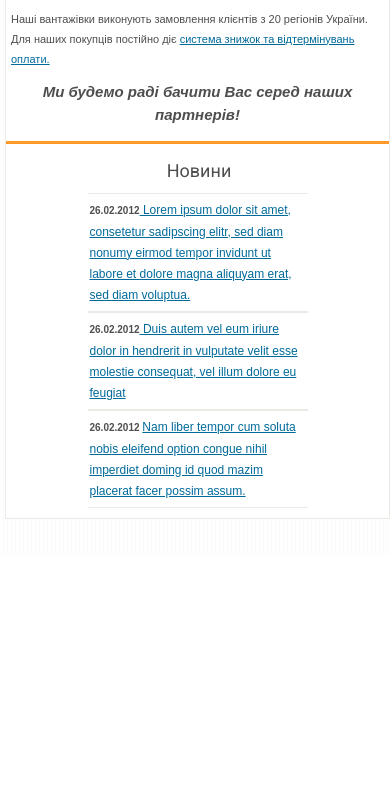
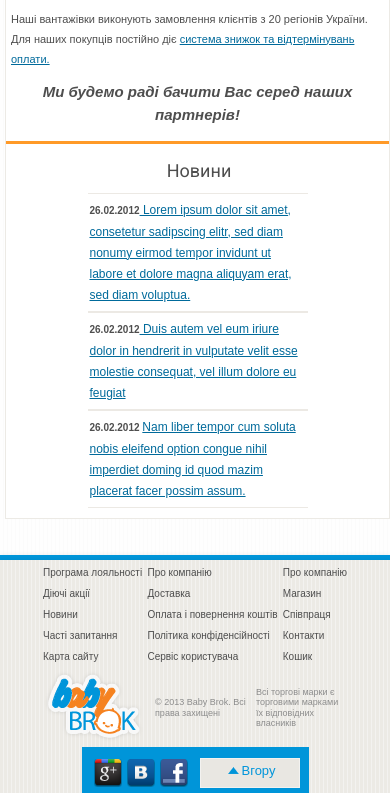
Before and after one commit to JuliaShybunka/Impulsis-test, a website: page app/index.html in a window 390 px wide. Shown: the part 1437-2230 px from the top of the page. Before the commit the page ends 1992 px from the top, so only its background shows below. Drawn offline with nearby package versions, Linux system fonts and the light colour scheme; files whose address does not match are found by name; a web font is replaced by a local one.

Commit message:
Create media for footer

```diff
--- a/app/css/media.css
+++ b/app/css/media.css
@@ -28,7 +28,48 @@
 
 }
 
+@media (max-width: 1030px) {
+
+    .footer__ribbon::before,
+    .footer__inner::after,
+    .footer__inner::before {
+        display: none;
+    }
+
+    .footer {
+        background-image: none;
+        border: none;
+        width: 100%;
+        filter: drop-shadow(0 0 2px rgba(0, 1, 1, 0.08));
+        background-image: -webkit-linear-gradient(0deg, #eceae5 37.5%, #f3f2f0 37.5%, #f3f2f0 50%, #eceae5 50%, #eceae5 87.5%, #f3f2f0 87.5%, #f3f2f0 100%);
+        background-size: 8.00px 8.00px;
+        border-top: 5px solid #0095d9;
+    }
+
+    .footer__container {
+        border: none;
+        width: auto;
+    }
+
+
+}
+
 @media (max-width: 1000px) {
+
+    .footer__social {
+        padding-right: 0;
+    }
+
+    .footer__lists {
+        display: flex;
+        flex-wrap: wrap;
+        padding: 2px 0 0 8px;
+        min-width: 437px;
+    }
+
+    .footer__rights {
+        padding-left: 0;
+    }
 
     .catalogue {
         display: none;
@@ -112,6 +153,47 @@
 
 
 @media (max-width: 750px) {
+    .footer__inner {
+        flex-direction: column;
+        align-items: center;
+    }
+
+    .footer__lists {
+        padding: 5px;
+
+    }
+
+    .footer__rights {
+        display: flex;
+        align-items: center;
+        padding: 0;
+    }
+
+    .footer__rights-text,
+    .footer__rights-img img {
+        padding: 0 5px;
+    }
+
+    .footer__social-icons {
+        width: 100%;
+    }
+
+    .footer__social {
+        display: flex;
+    }
+
+    .footer__social-icons {
+        height: 46px;
+    }
+
+    .footer__social-btn a {
+        min-width: 100px;
+    }
+
+    .footer__social-btn {
+        background-color: #0095d9;
+        padding-right: 9px;
+    }
 
     .about {
         padding: 10px;
@@ -276,6 +358,12 @@
 }
 
 @media (max-width: 650px) {
+    .footer__rights-text {
+        max-width: 101px;
+        font-size: 9px;
+    }
+
+
     .header__nav {
         flex-direction: column;
         align-items: center;
@@ -366,6 +454,23 @@
 }
 
 @media (max-width: 500px) {
+    .footer__list ul li a {
+        font-size: 11px;
+    }
+
+    .footer__list ul {
+        margin: 0;
+    }
+
+    .footer__lists {
+        min-width: 380px;
+        padding: 0;
+    }
+
+    .footer__lists {
+        padding: 2px;
+    }
+
     .about {
         padding: 5px;
         margin: 0;
@@ -430,6 +535,14 @@
 
 
 @media (max-width: 400px) {
+    .footer__lists {
+        min-width: 308px;
+    }
+
+    .footer__list ul li a {
+        font-size: 10px;
+    }
+
     .header__nav {
         display: inline-block;
     }
--- a/app/index.html
+++ b/app/index.html
@@ -570,7 +570,7 @@
         </div>
       </div>
     </section>
-    <!--
+
     <footer class="footer">
       <div class="footer__container">
         <div class="footer__ribbon">
@@ -607,12 +607,12 @@
             <div class="footer__rights">
               <div class="footer__rights-img">
                 <img src="./images/footer-logo.png" alt="" />
-                <div class="footer__rights-text">
-                  © 2013 Baby Brok. Всі права захищені
-                </div>
-                <div class="footer__rights-text">
-                  Всі торгові марки є торговими марками їх відповідних власників
-                </div>
+              </div>
+              <div class="footer__rights-text">
+                © 2013 Baby Brok. Всі права захищені
+              </div>
+              <div class="footer__rights-text">
+                Всі торгові марки є торговими марками їх відповідних власників
               </div>
             </div>
             <div class="footer__social">
@@ -635,7 +635,7 @@
         </div>
       </div>
     </footer>
-    -->
+
     <script src="https://ajax.googleapis.com/ajax/libs/jquery/3.4.1/jquery.min.js"></script>
     <script src="slick/slick.min.js"></script>
     <script src="js/main.js"></script>
--- a/app/scss/style.scss
+++ b/app/scss/style.scss
@@ -910,7 +910,7 @@ nav {
   border-top: 5px solid #57afdb;
 
   &__container {
-    width: 990px;
+    max-width: 990px;
     margin: 0 auto;
     border-top: 5px solid #0095d9;
 
@@ -975,7 +975,7 @@ nav {
 .footer__lists {
   display: flex;
   justify-content: space-between;
-  width: 529px;
+  min-width: 529px;
   padding-top: 2px;
   padding: 2px 0 0 30px;
 }
@@ -1000,7 +1000,7 @@ nav {
   padding-left: 42px;
 
   &-text {
-    width: 165px;
+    max-width: 165px;
     font-size: 11px;
     color: #8c8c8c;
     padding-bottom: 8px;
@@ -1019,7 +1019,7 @@ nav {
 }
 
 .footer__social-icons {
-  width: 118px;
+  min-width: 118px;
   height: 103px;
   background-color: #0095d9;
 
```
Also changed, not shown: app/css/style.css, 1 other file.
